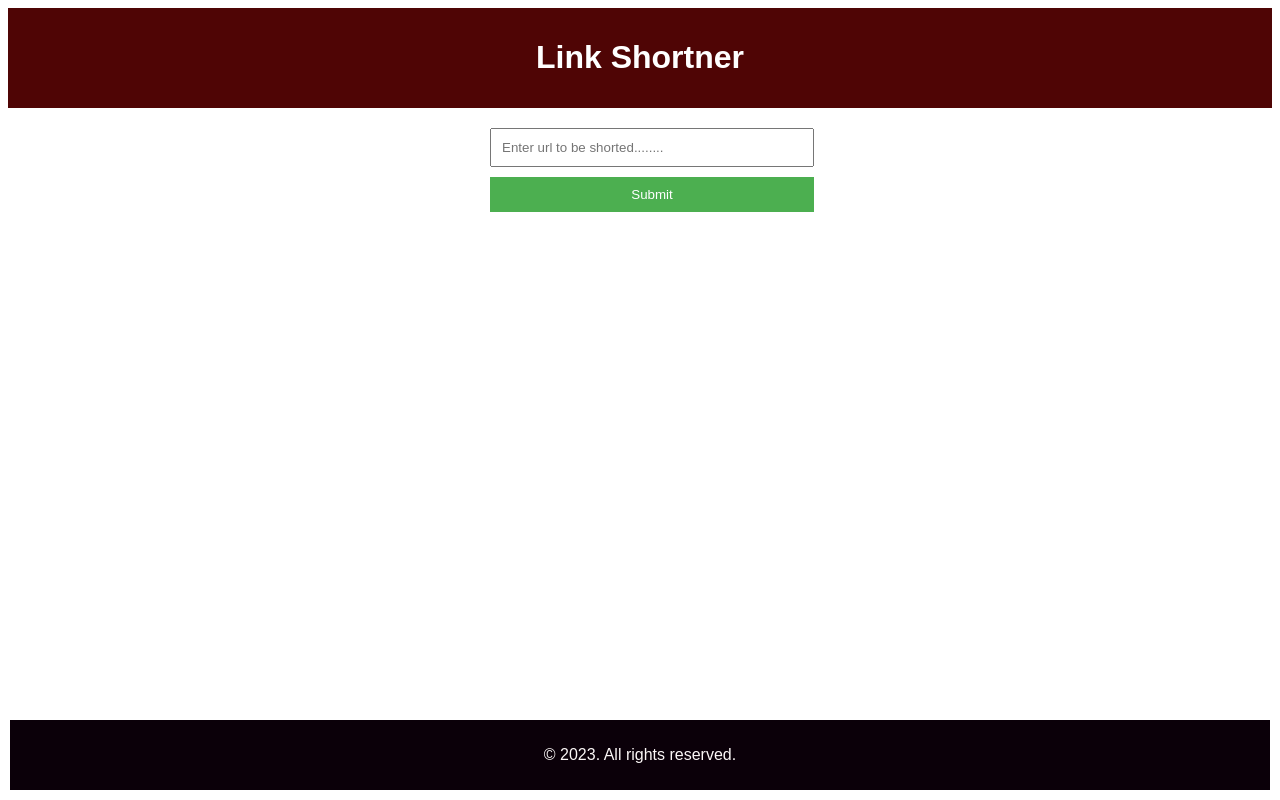
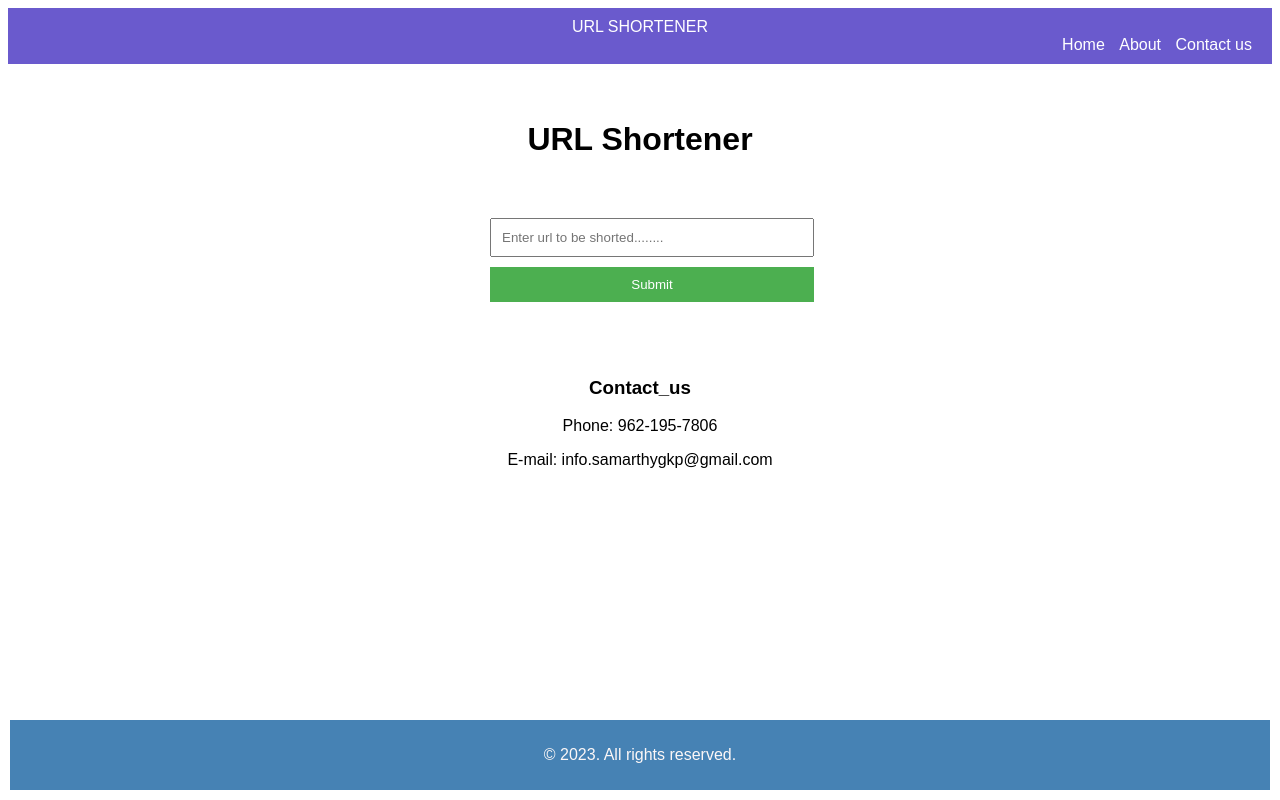
Before and after one commit to Pramod2021-24IT/Link_Short, a Flask app: page / in a window 1280 px wide. Run offline with Flask 3, Linux system fonts and the light colour scheme.

Commit message:
URL Shortener

```diff
--- a/templates/index.html
+++ b/templates/index.html
@@ -1,20 +1,20 @@
 <!DOCTYPE html>
 <html>
 <head>
-  <title>Link Shortner</title>
+  <title>Link Shortener</title>
   <style>
     /* CSS styling for the form */
     body {
       font-family: Arial, sans-serif;
     }
     header {
-      background-color: #4f0505;
+      background-color: slateblue;
       color: #fff;
       padding: 10px;
       text-align: center;
     }
     footer {
-        background-color: rgb(11, 0, 9);
+        background-color: steelblue;
         color: #fcf7f7;
         padding: 10px;
         text-align: center;
@@ -41,15 +41,48 @@
       border: none;
       cursor: pointer;
     }
-    h2 {
+    h1, h2, h3, p {
       text-align: center;
+    }
+    nav ul {
+      list-style: none;
+      margin: 0;
+      padding: 0;
+      text-align: right;
+    }
+
+    nav ul li {
+      display: inline-block;
+      margin-right: 10px;
+    }
+
+    nav ul li a {
+      color: #fff;
+      text-decoration: none;
     }
   </style>
 </head>
 <body>
   <header>
-    <h1>Link Shortner</h1>
+    <div class="company-name">URL SHORTENER</div>
+    <nav>
+      <ul>
+        <li>
+          <a href="#home">Home</a>
+        </li>
+        <li>
+          <a href="#about">About</a>
+        </li>
+        <li>
+          <a href="#contact">Contact us</a>
+        </li>
+      </ul>
+    </nav>
   </header>
+  <br/><br/>
+  <h1>URL Shortener</h1>
+  </header>
+  <br/>
 
   <form action='/' method="POST">
     <input type="text" name="url" placeholder="Enter url to be shorted........">
@@ -58,9 +91,16 @@
 
   <div class="result">
     {% if url %}
-    <h2> Shorted_URL : {{url}}</h2>
+    <br/><br/><br/>
+    <h2> Shorted_url : {{url}}</h2>
     {% endif %}
 
+    <br/><br/>
+    <div id="contact">
+      <h3>Contact_us</h3>
+      <p>Phone: 962-195-7806</p>
+      <p>E-mail: info.samarthygkp@gmail.com</p>
+    </div>
   <footer>
     <p>© 2023. All rights reserved.</p>
   </footer>
```
